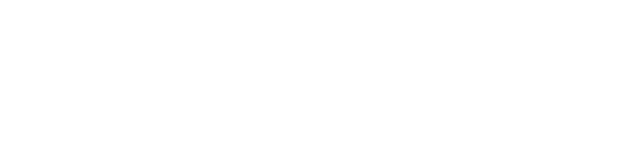
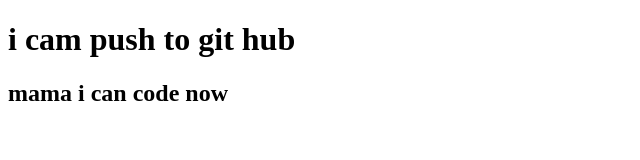
Before and after one commit to rafiulalalam99/secound-repo, a plain HTML site: page index.html in a window 1280 px wide. Shown: the whole page, without its empty margins (0-640 px from the left). Drawn offline with Linux system fonts and the light colour scheme.

Commit message:
added here

```diff
--- a/index.html
+++ b/index.html
@@ -9,7 +9,8 @@
 </head>
 
 <body>
-
+    <h1>i cam push to git hub</h1>
+    <h2>mama i can code now </h2>
 </body>
 
 </html>
```
